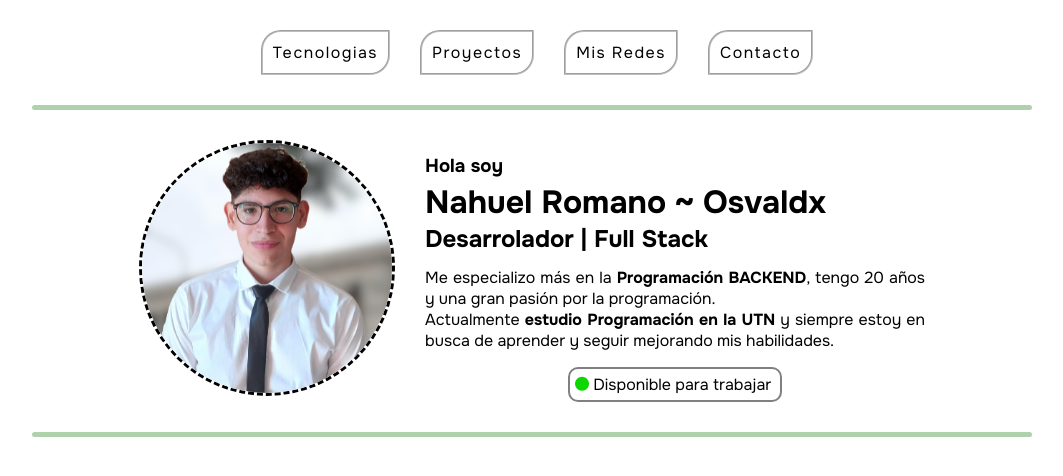
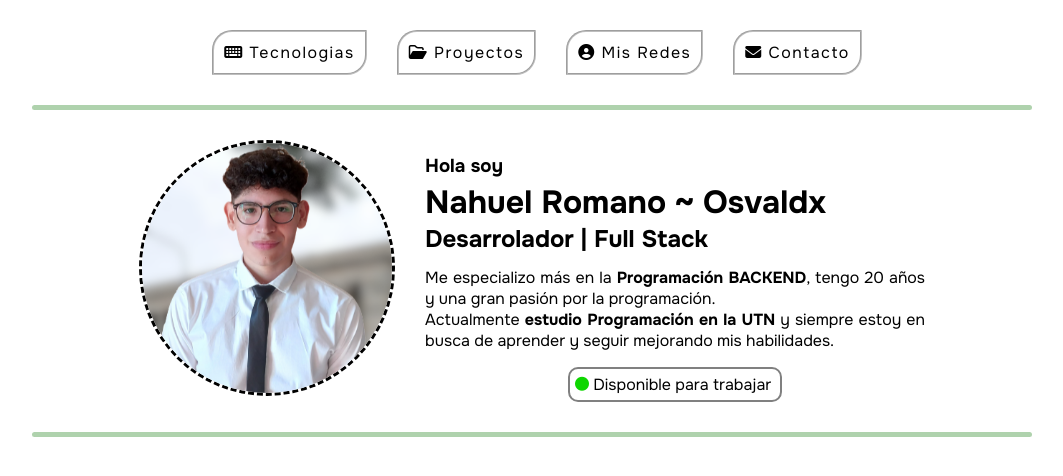
Before and after one commit to Osvaldx/portafolio-web, a plain HTML site: page index.html in a window 1280 px wide. Shown: the whole page, without its empty margins (108-1171 px from the left). Drawn offline with Linux system fonts and the light colour scheme.

Commit message:
[+] Implementacion de iconos

```diff
--- a/css/style.css
+++ b/css/style.css
@@ -72,9 +72,14 @@ header img{
 }
 
 #roles{
+    transition: 0.3s;
     padding: 5px;
     border: 2px solid gray;
     border-radius: 10px;
     width: 200px;
     margin: auto;
 }
+
+#roles:hover{
+    transform: scale(1.1);
+}
--- a/index.html
+++ b/index.html
@@ -11,10 +11,22 @@
     <nav id="navegador">
         <ul>
             <div class="opaco"></div>
-            <li><a href="pages/prueba.html">Tecnologias</a></li>
-            <li>Proyectos</li>
-            <li>Mis Redes</li>
-            <li>Contacto</li>
+            <li>
+                <i class="fa-solid fa-keyboard"></i>
+                <a href="pages/prueba.html">Tecnologias</a>
+            </li>
+            <li>
+                <i class="fa-regular fa-folder-open"></i>
+                Proyectos
+            </li>
+            <li>
+                <i class="fa-solid fa-circle-user"></i>
+                Mis Redes
+            </li>
+            <li>
+                <i class="fa-solid fa-envelope"></i>
+                Contacto
+            </li>
         </ul>
     </nav>
     <div class="lineas"></div>
```
